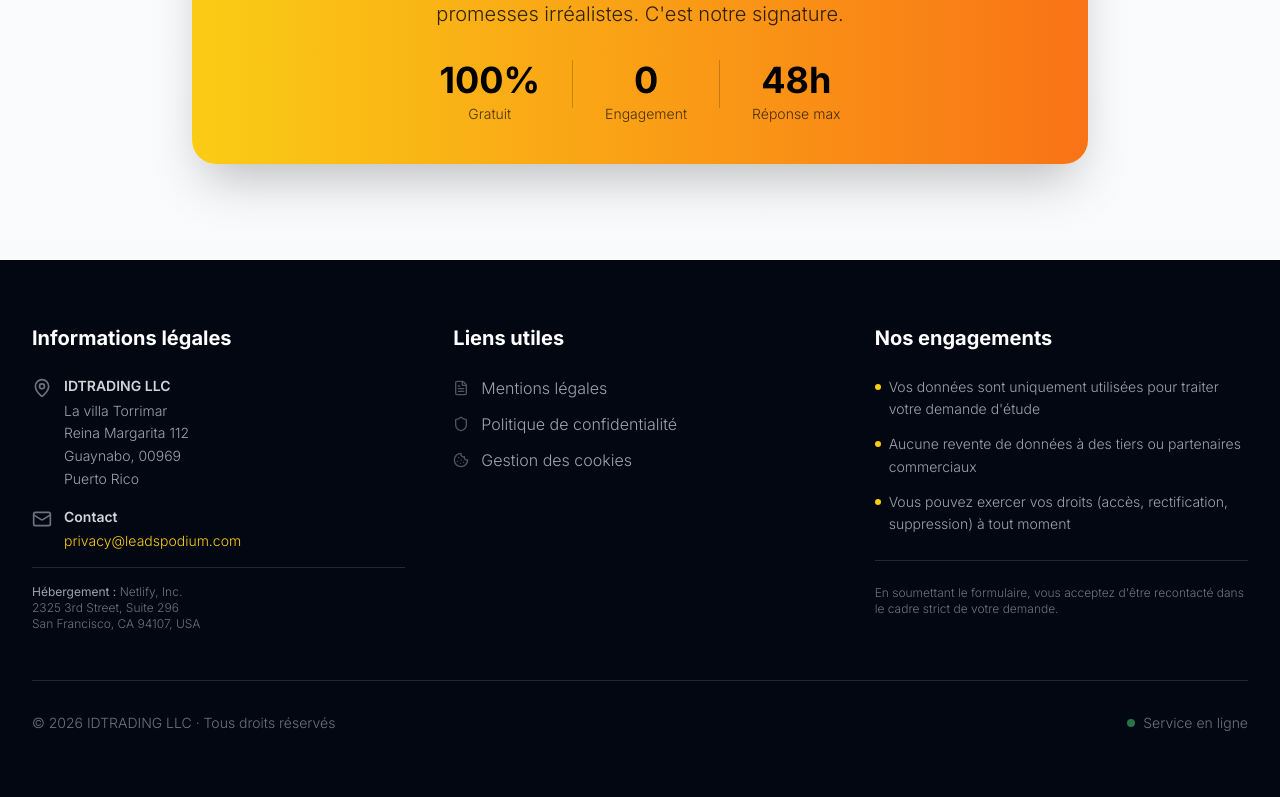
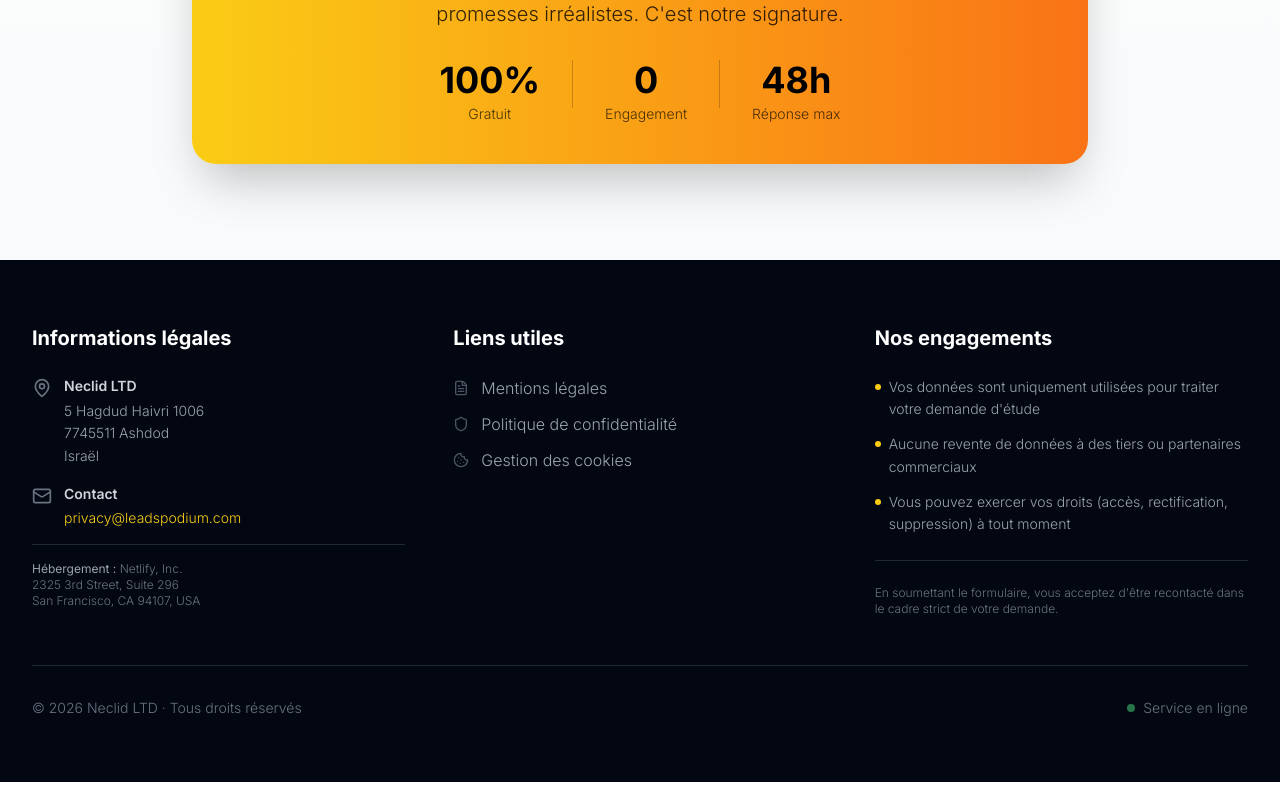
Before and after one commit to Usineafric/landing-solaire-fr, a React (Vite) app: page / in a window 1280 px wide. Shown: the part 10365-11162 px from the top of the page. Built offline with nearby package versions, Linux system fonts and the light colour scheme; no server answers.

Commit message:
chore: Mise à jour infos société (Neclid LTD)

```diff
--- a/src/sections/FooterLegal.jsx
+++ b/src/sections/FooterLegal.jsx
@@ -16,12 +16,11 @@ export default function FooterLegal() {
               <div className="flex items-start gap-3">
                 <MapPin className="w-5 h-5 text-gray-500 flex-shrink-0 mt-0.5" />
                 <div>
-                  <div className="font-semibold text-gray-300 mb-1">IDTRADING LLC</div>
+                  <div className="font-semibold text-gray-300 mb-1">Neclid LTD</div>
                   <div className="leading-relaxed">
-                    La villa Torrimar<br />
-                    Reina Margarita 112<br />
-                    Guaynabo, 00969<br />
-                    Puerto Rico
+                    5 Hagdud Haivri 1006<br />
+                    7745511 Ashdod<br />
+                    Israël
                   </div>
                 </div>
               </div>
@@ -111,7 +110,7 @@ export default function FooterLegal() {
         <div className="pt-8 border-t border-gray-800">
           <div className="flex flex-col md:flex-row md:items-center md:justify-between gap-4 text-sm text-gray-500">
             <div className="font-light">
-              © {currentYear} IDTRADING LLC · Tous droits réservés
+              © {currentYear} Neclid LTD · Tous droits réservés
             </div>
             <div className="flex items-center gap-2 font-light">
               <span className="w-2 h-2 rounded-full bg-green-400 animate-pulse" />
```
Also changed, not shown: 1 other file (tests, documents, lock files or other folders).
